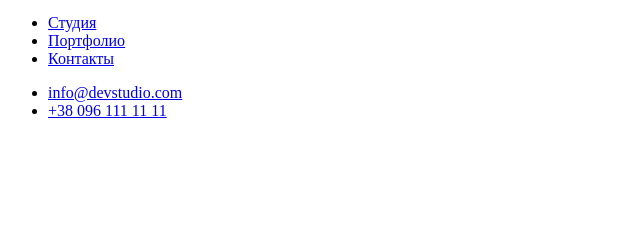
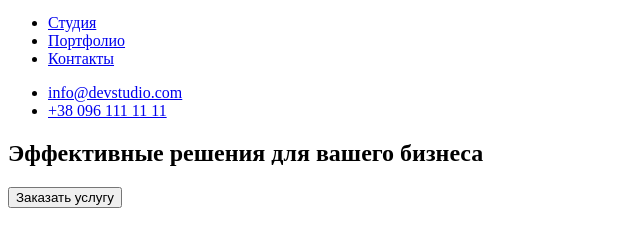
Before and after one commit to DimaKrupenko/goit-markup-hw-01, a plain HTML site: page index.html in a window 1280 px wide. Shown: the part 28-274 px from the top of the page, without its empty margins (0-640 px from the left). Drawn offline with Linux system fonts and the light colour scheme.

Commit message:
Завершил секцию меин пейдж
сделал главное название и кнопку

```diff
--- a/index.html
+++ b/index.html
@@ -25,7 +25,10 @@
                     </ul>
                 </nav>
             </header>
-
+        </div>
+        <div class="main-page-row">
+         <h1 class="business-solutions">Эффективные решения для вашего бизнеса</h1>
+         <button class="service-order">Заказать услугу</button>
         </div>
     </section>
 
```
